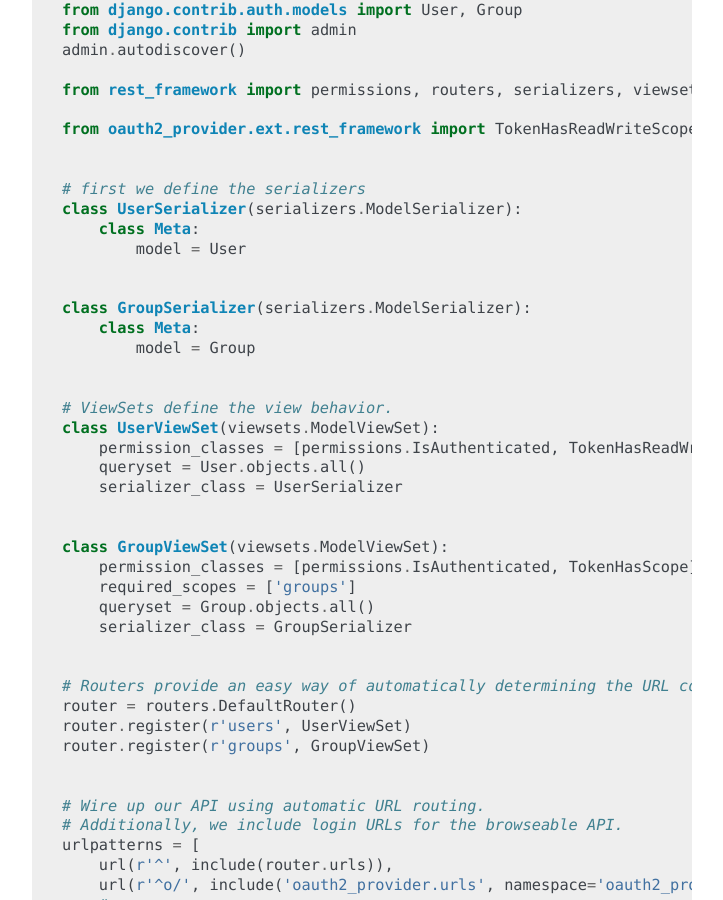
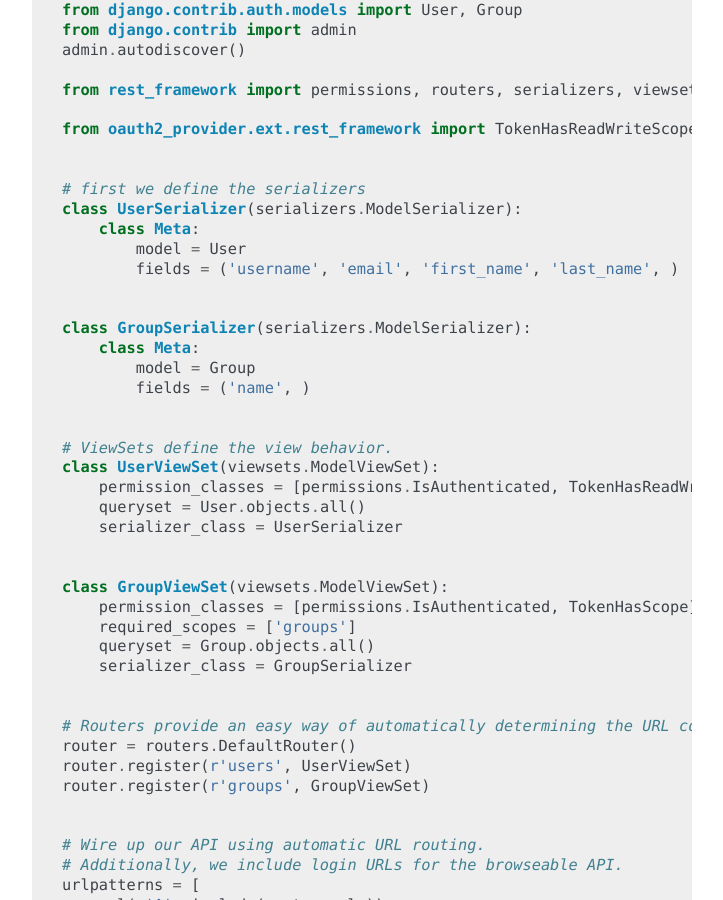
Before and after one commit to jazzband/django-oauth-toolkit, a Sphinx documentation site: the page built from docs/rest-framework/getting_started.rst, in a window 1280 px wide and 900 px high, scrolled down 1050 px. Shown: the whole window, without its empty margins (388-1111 px from the left). Built offline with Sphinx 7.4.7, drawn with Linux system fonts in a browser that asks for light colours.

Commit message:
since DRF 3.3.x you must specify fields in a serializer

```diff
--- a/docs/rest-framework/getting_started.rst
+++ b/docs/rest-framework/getting_started.rst
@@ -62,11 +62,13 @@
     class UserSerializer(serializers.ModelSerializer):
         class Meta:
             model = User
+            fields = ('username', 'email', 'first_name', 'last_name', )
 
 
     class GroupSerializer(serializers.ModelSerializer):
         class Meta:
             model = Group
+            fields = ('name', )
 
 
     # ViewSets define the view behavior.
```
